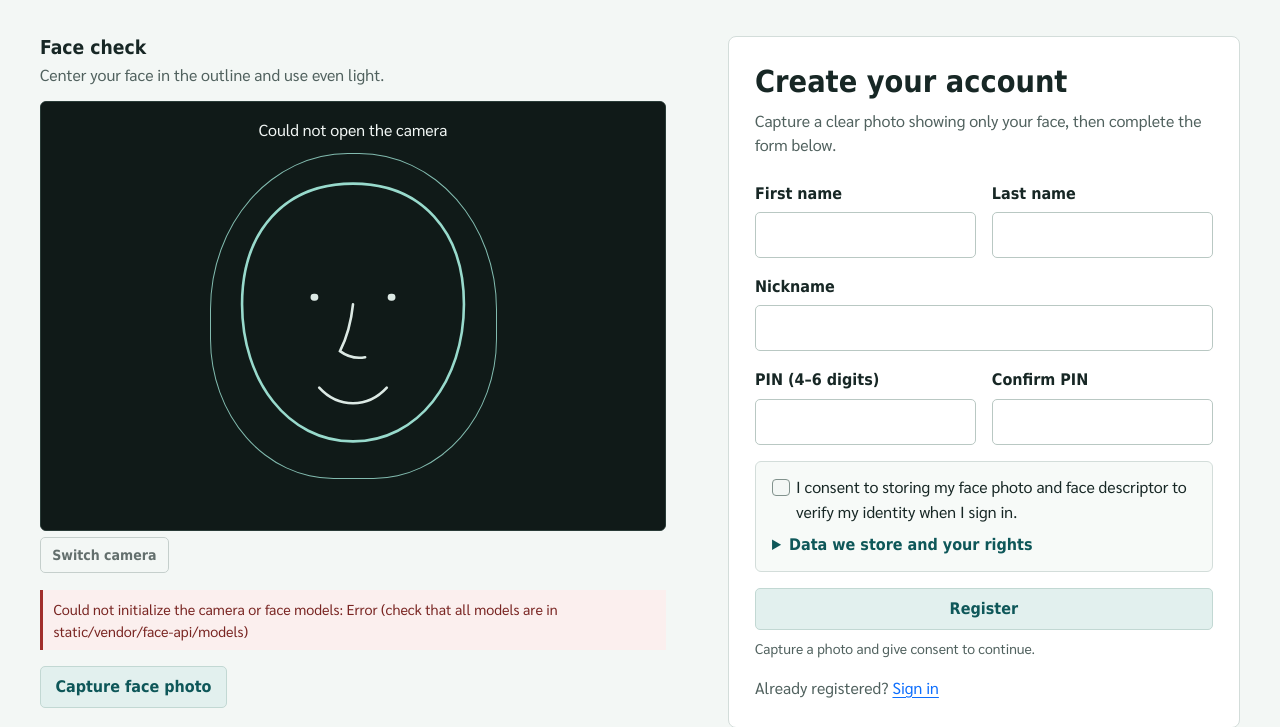
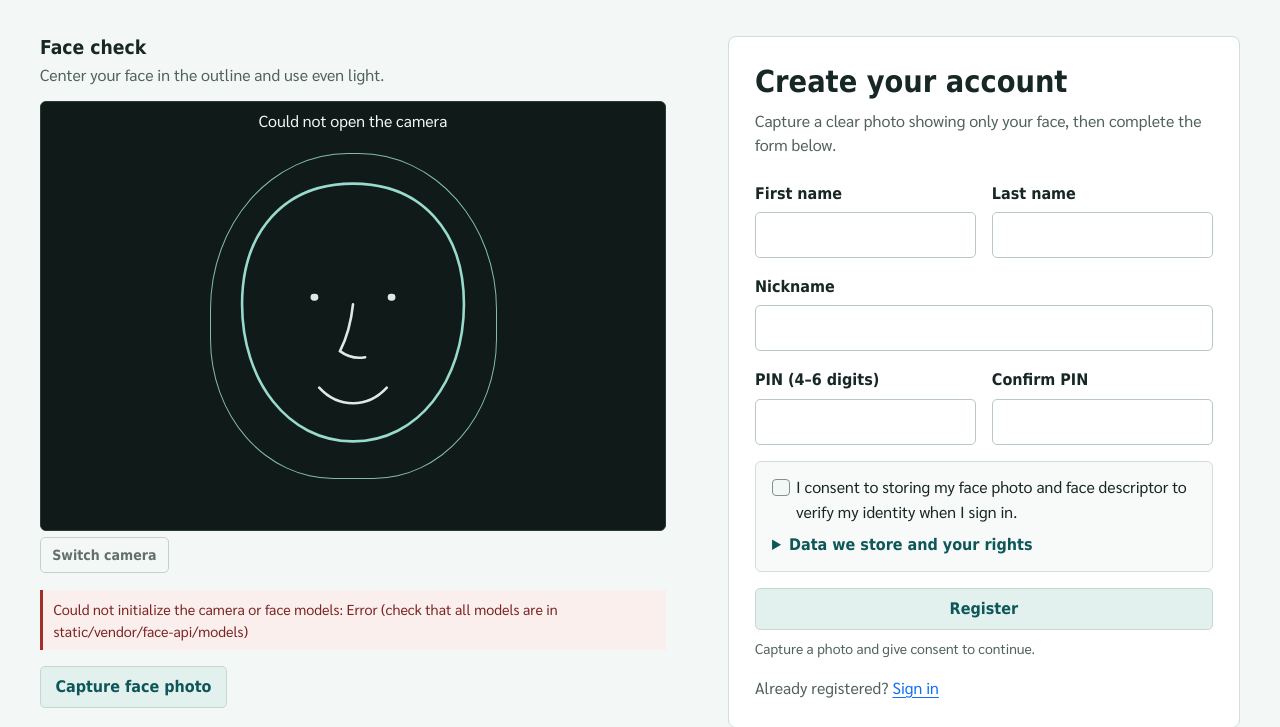
Before and after one commit to RK-pgm/Face-project, a Django app: page /register/ in a window 1280 px wide. Shown: the part 55-782 px from the top of the page. Run offline with Django 5.2, Linux system fonts and the light colour scheme; some libraries are stand-ins or nearby versions; some web fonts are replaced.

Commit message:
Space camera status from scan guide

```diff
--- a/accounts/static/accounts/css/style.css
+++ b/accounts/static/accounts/css/style.css
@@ -251,7 +251,7 @@ textarea.form-control { min-height: 100px; }
   z-index: 3;
   inset: 0;
   display: grid;
-  padding: 1rem;
+  padding: .45rem 1rem 1rem;
   place-items: start center;
   color: #f2f7f5;
   text-align: center;
--- a/accounts/templates/accounts/base.html
+++ b/accounts/templates/accounts/base.html
@@ -7,7 +7,7 @@
   <meta name="csrf-token" content="{{ csrf_token }}">
   <title>{% block title %}Face Sign-in{% endblock %} · Member Access</title>
   <link rel="stylesheet" href="{% static 'vendor/bootstrap/css/bootstrap.min.css' %}">
-  <link rel="stylesheet" href="{% static 'accounts/css/style.css' %}?v=20261103-face-first-v3">
+  <link rel="stylesheet" href="{% static 'accounts/css/style.css' %}?v=20261103-face-first-v4">
 </head>
 <body data-model-url="{% static 'vendor/face-api/models' %}">
   <a class="skip-link" href="#main-content">Skip to main content</a>
```
